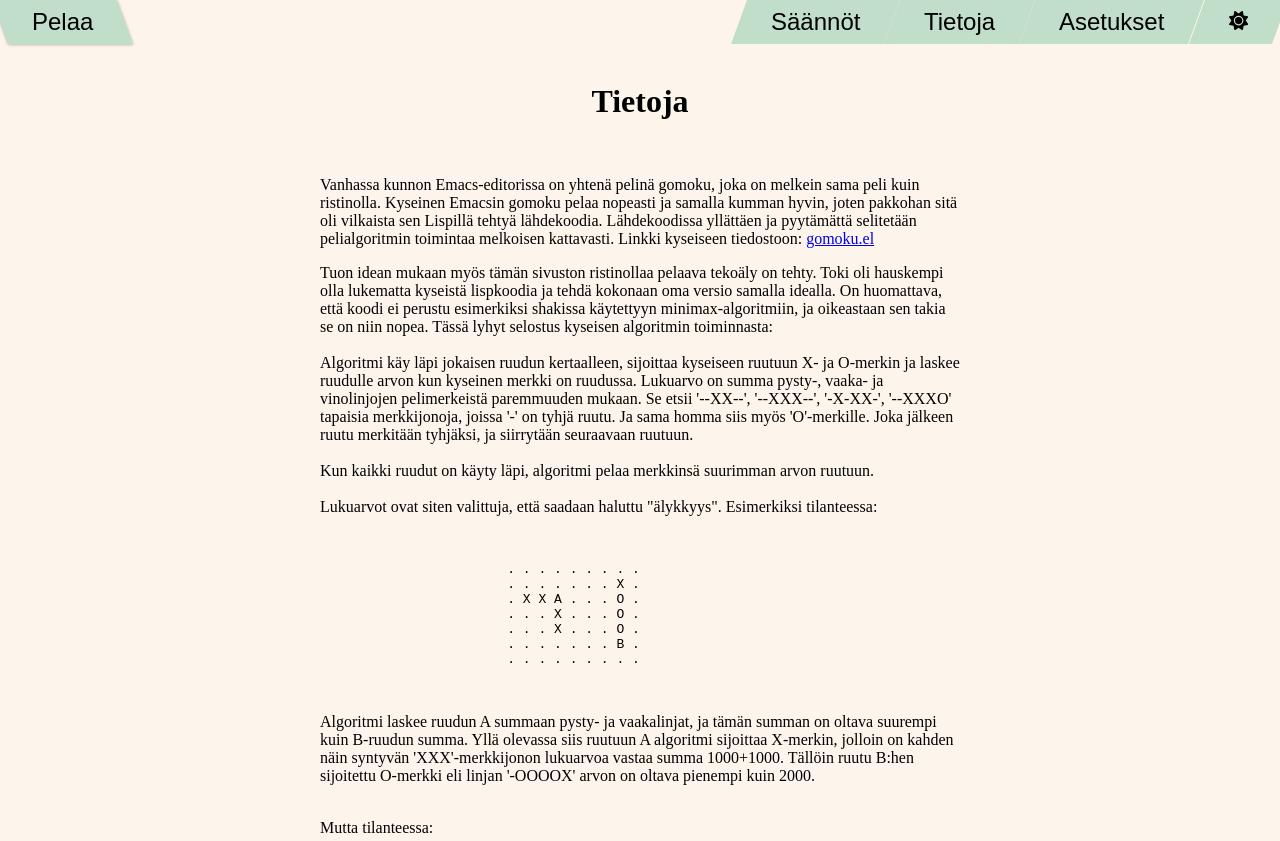
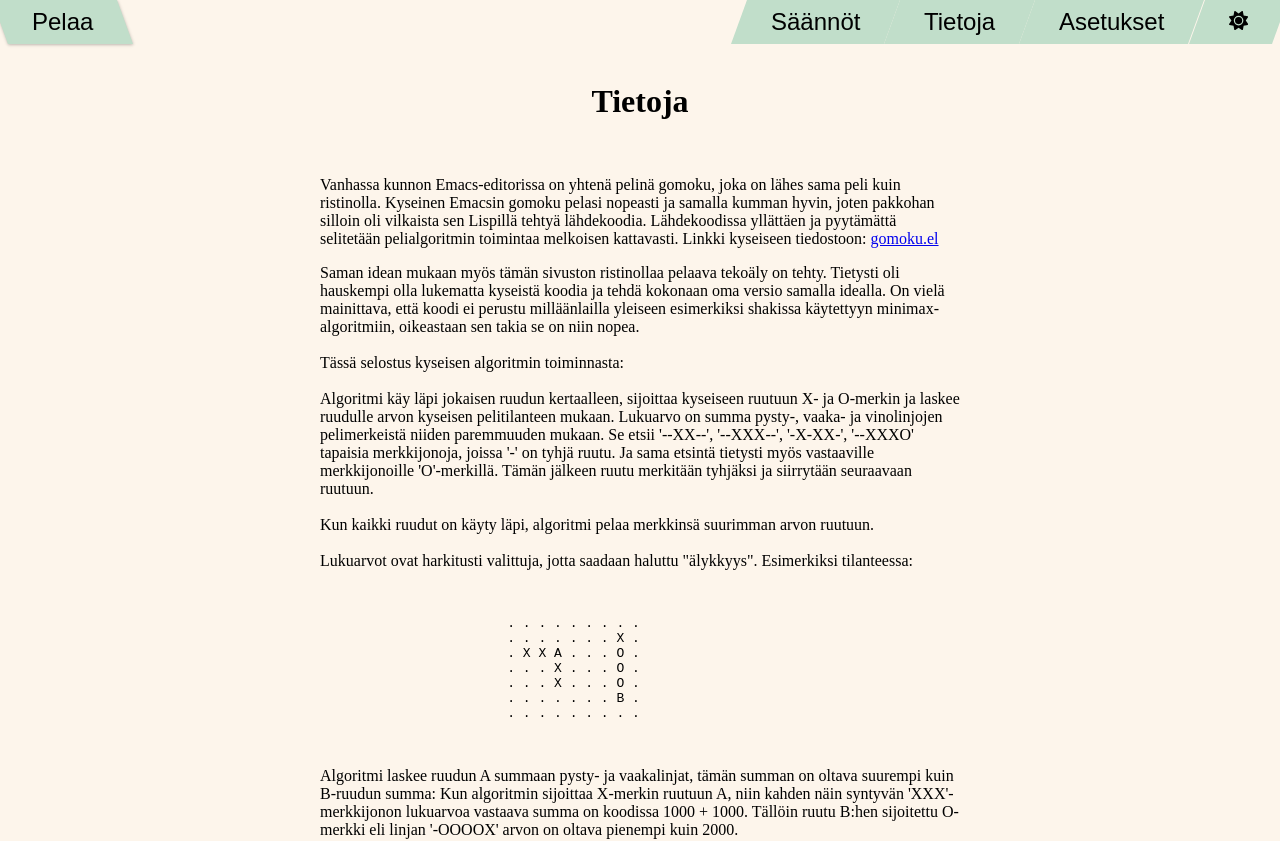
Before and after one commit to JaskaPaa/ristinolla, a SvelteKit app: page /about in a window 1280 px wide. Shown: the top 841 px of the page. Built offline with nearby package versions, Linux system fonts and the light colour scheme.

Commit message:
text tuning

```diff
--- a/src/routes/about/+page.svelte
+++ b/src/routes/about/+page.svelte
@@ -4,27 +4,27 @@
         <h1>Tietoja</h1>
         <br>
         <p>
-        Vanhassa kunnon Emacs-editorissa on yhtenä pelinä gomoku, joka on melkein sama peli kuin ristinolla.
-        Kyseinen Emacsin gomoku pelaa nopeasti ja samalla kumman hyvin, joten pakkohan sitä oli vilkaista sen Lispillä tehtyä lähdekoodia.
-        Lähdekoodissa yllättäen ja pyytämättä selitetään pelialgoritmin
-        toimintaa melkoisen kattavasti. Linkki kyseiseen tiedostoon:
+        Vanhassa kunnon Emacs-editorissa on yhtenä pelinä gomoku, joka on lähes sama peli kuin ristinolla.
+        Kyseinen Emacsin gomoku pelasi nopeasti ja samalla kumman hyvin, joten pakkohan silloin oli vilkaista sen Lispillä tehtyä lähdekoodia.
+        Lähdekoodissa yllättäen ja pyytämättä selitetään pelialgoritmin toimintaa melkoisen kattavasti. Linkki kyseiseen tiedostoon:
         <a href="https://github.com/typester/emacs/blob/master/lisp/play/gomoku.el">gomoku.el</a>
         </p>
         <p>
-        Tuon idean mukaan myös tämän sivuston ristinollaa pelaava tekoäly on tehty.
-        Toki oli hauskempi olla lukematta kyseistä lispkoodia ja tehdä kokonaan oma versio samalla idealla.
-        On huomattava, että koodi ei perustu esimerkiksi shakissa käytettyyn minimax-algoritmiin, ja oikeastaan sen takia se on niin nopea.
-        Tässä lyhyt selostus kyseisen algoritmin toiminnasta:
+        Saman idean mukaan myös tämän sivuston ristinollaa pelaava tekoäly on tehty.
+        Tietysti oli hauskempi olla lukematta kyseistä koodia ja tehdä kokonaan oma versio samalla idealla.
+        On vielä mainittava, että koodi ei perustu milläänlailla yleiseen esimerkiksi shakissa käytettyyn minimax-algoritmiin, oikeastaan sen takia se on niin nopea.
+        <br><br>
+        Tässä selostus kyseisen algoritmin toiminnasta:
         <br><br>
         Algoritmi käy läpi jokaisen ruudun kertaalleen, sijoittaa kyseiseen ruutuun X- ja O-merkin
-        ja laskee ruudulle arvon kun kyseinen merkki on ruudussa.
-        Lukuarvo on summa pysty-, vaaka- ja vinolinjojen pelimerkeistä paremmuuden mukaan.
+        ja laskee ruudulle arvon kyseisen pelitilanteen mukaan.
+        Lukuarvo on summa pysty-, vaaka- ja vinolinjojen pelimerkeistä niiden paremmuuden mukaan.
         Se etsii '--XX--', '--XXX--', '-X-XX-', '--XXXO' tapaisia merkkijonoja, joissa '-' on tyhjä ruutu.
-        Ja sama homma siis myös 'O'-merkille. Joka jälkeen ruutu merkitään tyhjäksi, ja siirrytään seuraavaan ruutuun.
+        Ja sama etsintä tietysti myös vastaaville merkkijonoille 'O'-merkillä. Tämän jälkeen ruutu merkitään tyhjäksi ja siirrytään seuraavaan ruutuun.
         <br><br>
         Kun kaikki ruudut on käyty läpi, algoritmi pelaa merkkinsä suurimman arvon ruutuun.
         <br><br>
-        Lukuarvot ovat siten valittuja, että saadaan haluttu "älykkyys". Esimerkiksi tilanteessa:
+        Lukuarvot ovat harkitusti valittuja, jotta saadaan haluttu "älykkyys". Esimerkiksi tilanteessa:
         </p>
         <pre>
         <code>
@@ -38,9 +38,9 @@
         </code>
         </pre>
         <p>
-        Algoritmi laskee ruudun A summaan pysty- ja vaakalinjat, ja tämän summan on oltava suurempi kuin B-ruudun summa.
-        Yllä olevassa siis ruutuun A algoritmi sijoittaa X-merkin, jolloin on kahden näin syntyvän 'XXX'-merkkijonon
-        lukuarvoa vastaa summa 1000+1000. Tällöin ruutu B:hen sijoitettu O-merkki eli linjan '-OOOOX' arvon on oltava pienempi kuin 2000.
+        Algoritmi laskee ruudun A summaan pysty- ja vaakalinjat, tämän summan on oltava suurempi kuin B-ruudun summa:
+        Kun algoritmin sijoittaa X-merkin ruutuun A, niin kahden näin syntyvän 'XXX'-merkkijonon
+        lukuarvoa vastaava summa on koodissa 1000 + 1000. Tällöin ruutu B:hen sijoitettu O-merkki eli linjan '-OOOOX' arvon on oltava pienempi kuin 2000.
         </p>
         <br>
         Mutta tilanteessa:
@@ -55,13 +55,11 @@
                         . . . . . . . . .
             </code>
         </pre>
-        Merkkijonon '-OOOO-' arvon on oltava suurempi kuin A-ruudun, jotta algoritmi pelaa B- tai C-ruutuun.
+        Merkkijonon '-OOOO-' arvon on oltava suurempi kuin A-ruudun arvo eli 2000, jotta algoritmi pelaa parhaan siirron B- tai C-ruutuun.
         <br><br>
         <br><br>
-
-
-
-
+        <br><br>
+        <br><br>
 
     </div>
 
```
